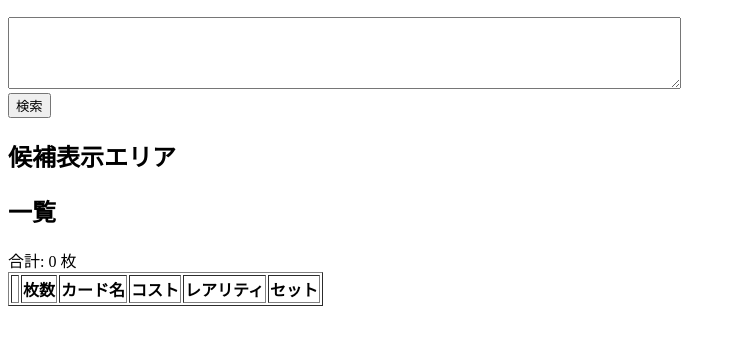
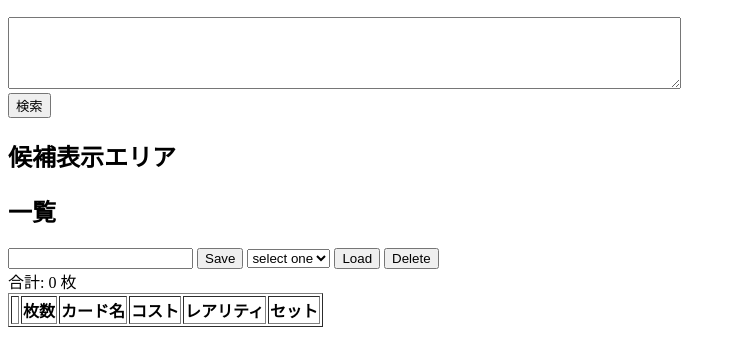
Before and after one commit to culage/MTG_GetCardInfo, a website: page index.html in a window 1280 px wide. Shown: the part 127-490 px from the top of the page, without its empty margins (0-736 px from the left). Drawn offline with Linux system fonts and the light colour scheme.

Commit message:
セーブスロットを追加

```diff
--- a/MTGカード名to詳細.txt
+++ b/MTGカード名to詳細.txt
@@ -22,13 +22,13 @@
 ■todo
 ------------------------------
 
-API取得情報にセット略称exp/expantionを追加
+-API取得情報にセット略称exp/expantionを追加→存在しない
 *カード名一覧から各行を取得
+*候補はリンクから取得
 *セット名は削除してから読み込み" (XXX)"
 *0.5秒スリープとプログレスを入れる
-localStorageで保存 [xxxx  ][SAVE] [xxxxx▼][LOAD][DEL]
+*localStorageで保存 [xxxx  ][SAVE] [xxxxx▼][LOAD][DEL]
 右に情報を出す
-候補はリンクから取得
 jsonのインポート、エクスポート
 キャッシュを利用するようにする
 レアリティごとの枚数
--- a/index.html
+++ b/index.html
@@ -25,6 +25,18 @@
 </div>
 
 <h2>一覧</h2>
+
+<div id="save_slot">
+  <input type="text" v-model="saveTitle">
+  <button @click="save()">Save</button>
+  <select v-model="selectedSave">
+    <option disabled :value="null">select one</option>
+    <option v-for="save in saveList" :value="save">{{save.title}}</option>
+  </select>
+  <button @click="load()">Load</button>
+  <button @click="del()">Delete</button>
+</div>
+
 <div>合計: {{ deckAllNum }} 枚</div>
 <table border=1>
   <tr>
@@ -56,6 +68,12 @@ var vue_app = new Vue({
     ],
     currSort: {col:"", asc:true},
     deck: [], // { num, name, cost, rarity, set }
+
+    SAVE_KEY: "save",
+    saveTitle: "",
+    selectedSave: null,
+    saveList: [], // { title, data }
+
   }; },
   computed: {
     deckAllNum() {
@@ -121,7 +139,47 @@ var vue_app = new Vue({
       }
       this.deck = this.deck.sort((i1, i2) => this.currSort.asc ? i1[col] > i2[col] : i1[col] < i2[col]);
     },
+
+
+
+    save() {
+      if (this.saveTitle == "") { return; }
+
+      var save;
+      if (this.saveList.filter(i => i.title == this.saveTitle).length == 0) {
+        save = {};
+        this.saveList.push(save);
+      } else {
+        save = this.saveList.filter(i => i.title == this.saveTitle)[0];
+      }
+      save.title = this.saveTitle;
+      save.data = JSON.stringify(this.deck);
+      localStorage.setItem(this.SAVE_KEY, JSON.stringify(this.saveList) );
+
+      this.selectedSave = save;
+    },
+    load() {
+      if (this.selectedSave == null) { return; }
+      this.saveTitle = this.selectedSave.title;
+      this.deck = JSON.parse(this.selectedSave.data);
+    },
+    del() {
+      if (this.selectedSave == null) { return; }
+      this.saveList = this.saveList.filter(i => i !== this.selectedSave);
+      localStorage.setItem(this.SAVE_KEY, JSON.stringify(this.saveList) );
+      this.selectedSave = null;
+    },
+
+
+
   },
+
+
+  mounted() {
+    this.saveList = JSON.parse(localStorage.getItem(this.SAVE_KEY)) ?? [];
+  },
+
+
 })
 </script>
 
```
